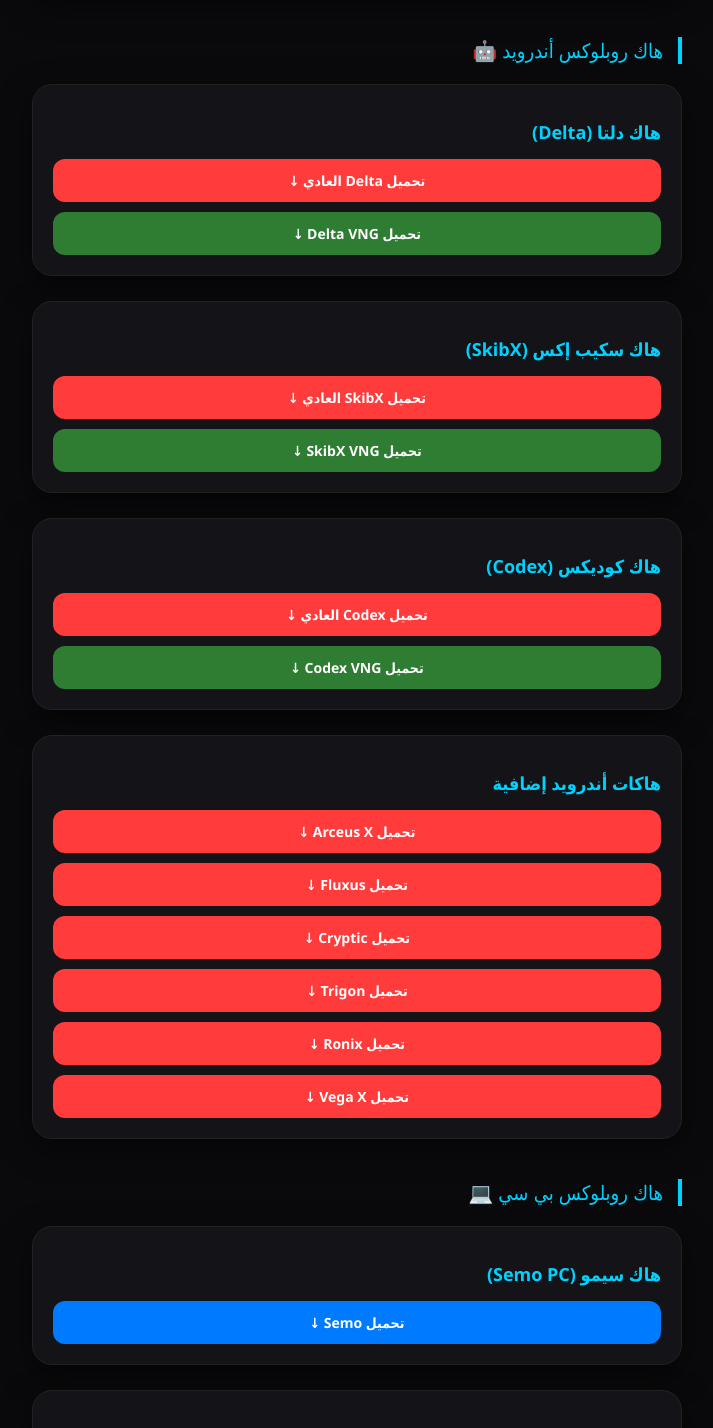
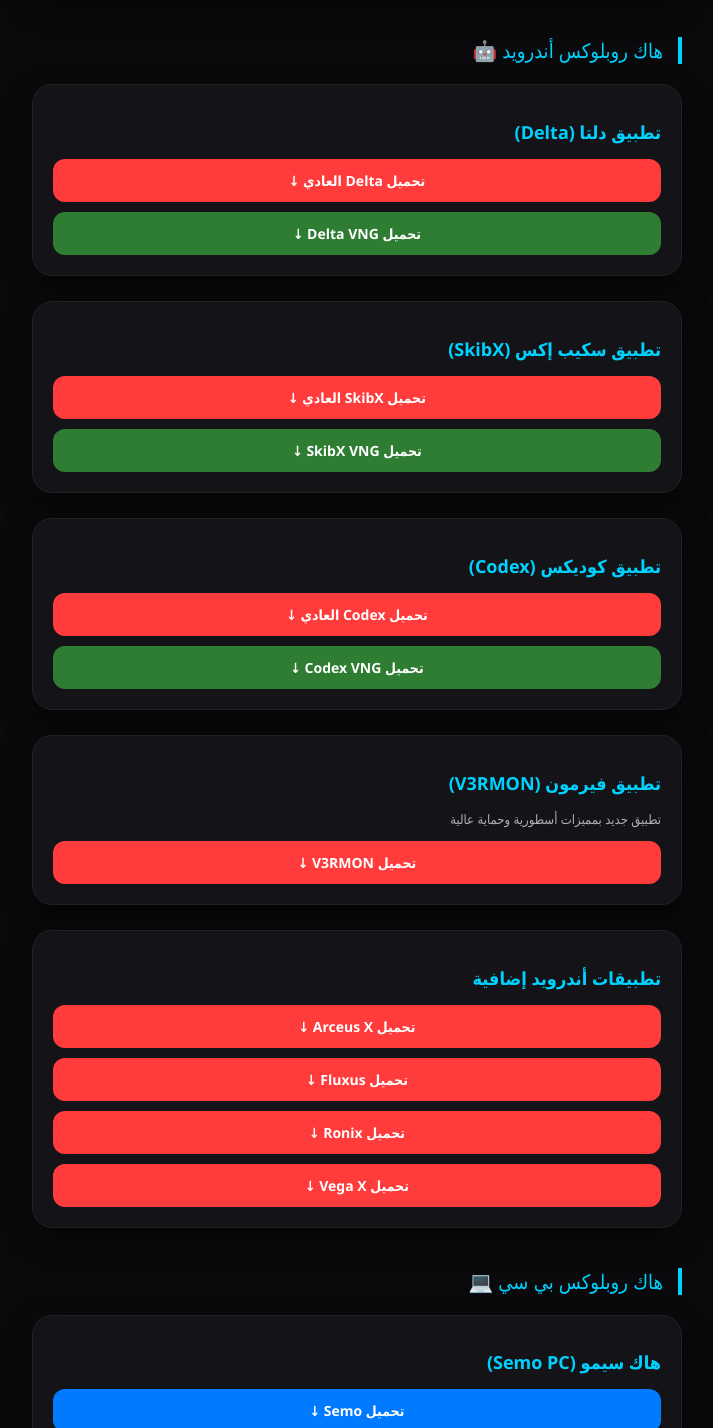
Before and after one commit to ktdtcqxqbv-arch/srt511, a plain HTML site: page index.html in a window 1280 px wide. Shown: the part 1042-2470 px from the top of the page, without its empty margins (283-996 px from the left). Drawn offline with Linux system fonts and the light colour scheme.

Commit message:
Update index.html

```diff
--- a/index.html
+++ b/index.html
@@ -94,7 +94,7 @@
         .btn-blue { background-color: var(--btn-blue); }
         .btn-green { background-color: var(--btn-green); }
         .btn-purple { background-color: var(--btn-purple); }
-        .btn:hover { opacity: 0.9; transform: scale(1.02); }
+        .btn:hover { opacity: 0.9; transform: scale(1.01); }
 
         footer { padding: 40px; font-size: 13px; color: #555; }
     </style>
@@ -121,7 +121,7 @@
         <h2>هاك رونيكس (RONIX iOS)</h2>
         <a href="https://bot1.org/lUP4CqkW" class="btn btn-purple">تثبيت التطبيق مباشر ↓</a>
         <a href="https://wrdcdn.net/r/154522/1771093440257/Ronix.ipa" class="btn btn-blue">تثبيت ملف iPA ↓</a>
-        <a href="https://wrdcdn.net/r/154522/1771093698826/RonixVN.ipa" class="btn btn-blue">تثبيت ملف فيتنام ↓</a>
+        <a href="https://wrdcdn.net/r/154522/1771093698826/RonixVN.ipa" class="btn btn-blue" style="background-color: #1a237e;">تثبيت ملف فيتنام ↓</a>
         <a href="https://wsfteam.xyz/files/configurationprofiles/WSF-CP144.mobileconfig" class="btn btn-green">تثبيت DNS ↓</a>
     </div>
 
@@ -134,29 +134,33 @@
     <div class="section-title">هاك روبلوكس أندرويد 🤖</div>
 
     <div class="card">
-        <h2>هاك دلتا (Delta)</h2>
+        <h2>تطبيق دلتا (Delta)</h2>
         <a href="https://www.mediafire.com/file/p9u8k6f32x3y7wt/Delta-2.706.750.apk/file" class="btn btn-red">تحميل Delta العادي ↓</a>
         <a href="https://www.mediafire.com/file/2yvmxorcl1oje5m/DELTA_VN%25282%2529.apk/file" class="btn btn-green">تحميل Delta VNG ↓</a>
     </div>
 
     <div class="card">
-        <h2>هاك سكيب إكس (SkibX)</h2>
+        <h2>تطبيق سكيب إكس (SkibX)</h2>
         <a href="https://www.mediafire.com/file/6ed5v95hypus0b4/SkibX-2.697.926+[rtxtop1].apk/file" class="btn btn-red">تحميل SkibX العادي ↓</a>
         <a href="https://www.mediafire.com/file/z7vlijutetijzc4/SkibX+VN.apk/file" class="btn btn-green">تحميل SkibX VNG ↓</a>
     </div>
 
     <div class="card">
-        <h2>هاك كوديكس (Codex)</h2>
+        <h2>تطبيق كوديكس (Codex)</h2>
         <a href="https://www.mediafire.com/file/f17wgcyt0nznss9/Codex+v2.706.750+FIXED.apk/file" class="btn btn-red">تحميل Codex العادي ↓</a>
         <a href="https://www.mediafire.com/file/borppm2mko3skas/CodeX+VNG+V2.708.apk/file" class="btn btn-green">تحميل Codex VNG ↓</a>
     </div>
 
     <div class="card">
-        <h2>هاكات أندرويد إضافية</h2>
+        <h2>تطبيق فيرمون (V3RMON)</h2>
+        <p style="font-size: 13px; color: var(--text-dim);">تطبيق جديد بمميزات أسطورية وحماية عالية</p>
+        <a href="https://www.mediafire.com/file/tdss3e8s9cn2lkd/Trigon_2.706.750_FIX.apk/file" class="btn btn-red">تحميل V3RMON ↓</a>
+    </div>
+
+    <div class="card">
+        <h2>تطبيقات أندرويد إضافية</h2>
         <a href="https://www.mediafire.com/file/hmkzfu05rln3ott/Roblox_-_Arceus_X_v5_1.2.7_%2528FIXED%2529.apk/file" class="btn btn-red">تحميل Arceus X ↓</a>
         <a href="https://www.mediafire.com/file/3yljs6ggohxnxfl/Fluxus+3.apk/file" class="btn btn-red">تحميل Fluxus ↓</a>
-        <a href="https://www.mediafire.com/file/2cw9hn5kg5x1vk1/Cryptic.2.689.CrypticExecutor.com+[rtxtop1].apk/file" class="btn btn-red">تحميل Cryptic ↓</a>
-        <a href="https://www.mediafire.com/file/tdss3e8s9cn2lkd/Trigon_2.706.750_FIX.apk/file" class="btn btn-red">تحميل Trigon ↓</a>
         <a href="https://www.mediafire.com/file/snvsux5rz6k5trv/Ronix_64Bits.apk/file" class="btn btn-red">تحميل Ronix ↓</a>
         <a href="https://www.mediafire.com/file/a1xkbytour4xksc/Vega.X+8.apk/file" class="btn btn-red">تحميل Vega X ↓</a>
     </div>
@@ -177,7 +181,7 @@
 <footer>
     <div style="font-size: 18px; font-weight: bold; color: var(--accent-blue); margin-bottom: 8px;">VN7</div>
     من صنع <b>أبوعتب للبرمجة والتكنولوجيا</b><br>
-   vn7 جميع الحقوق محفوظة © 2026
+vn7 جميع الحقوق محفوظة © 2026
 </footer>
 
 </body>
```
